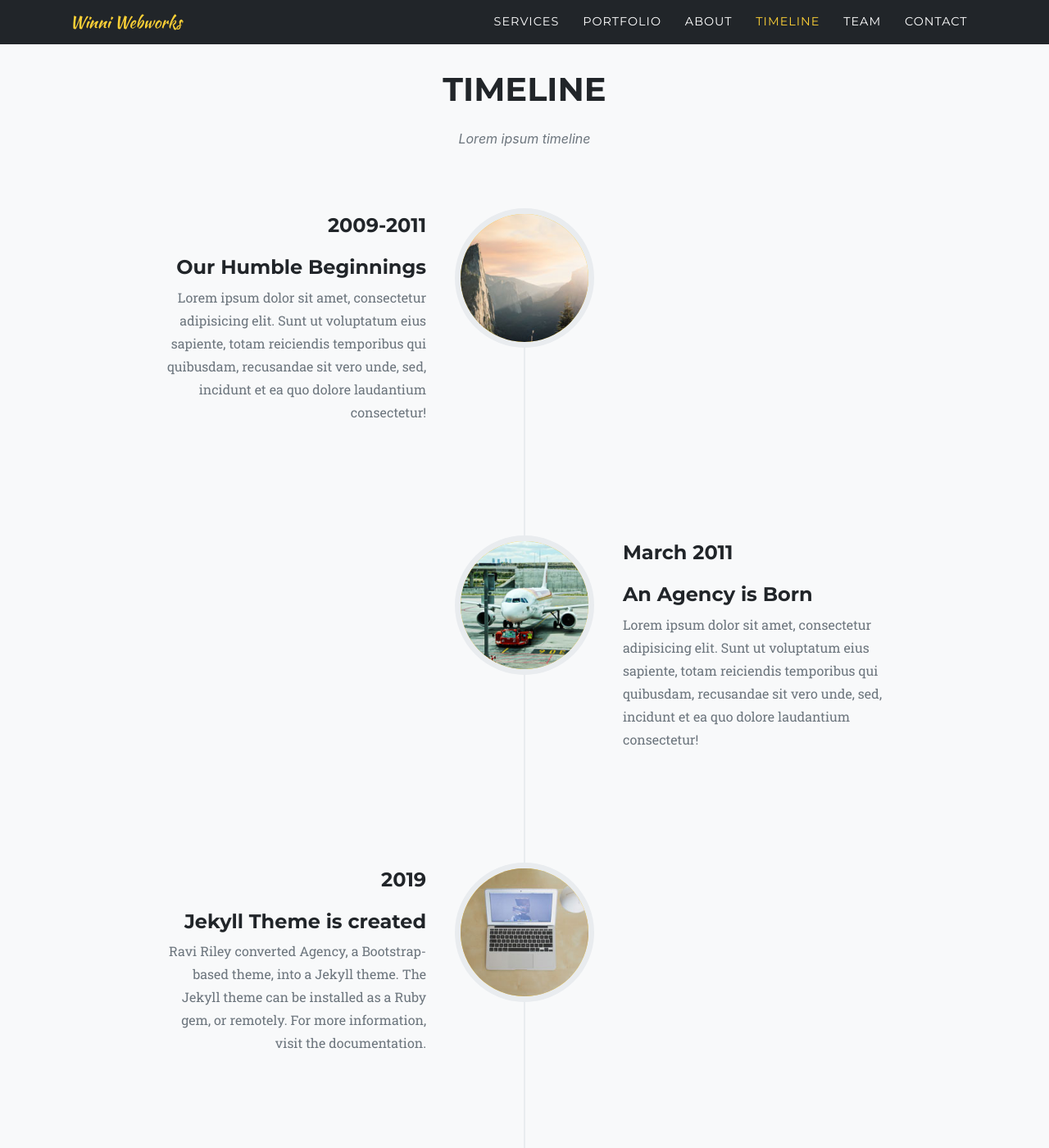
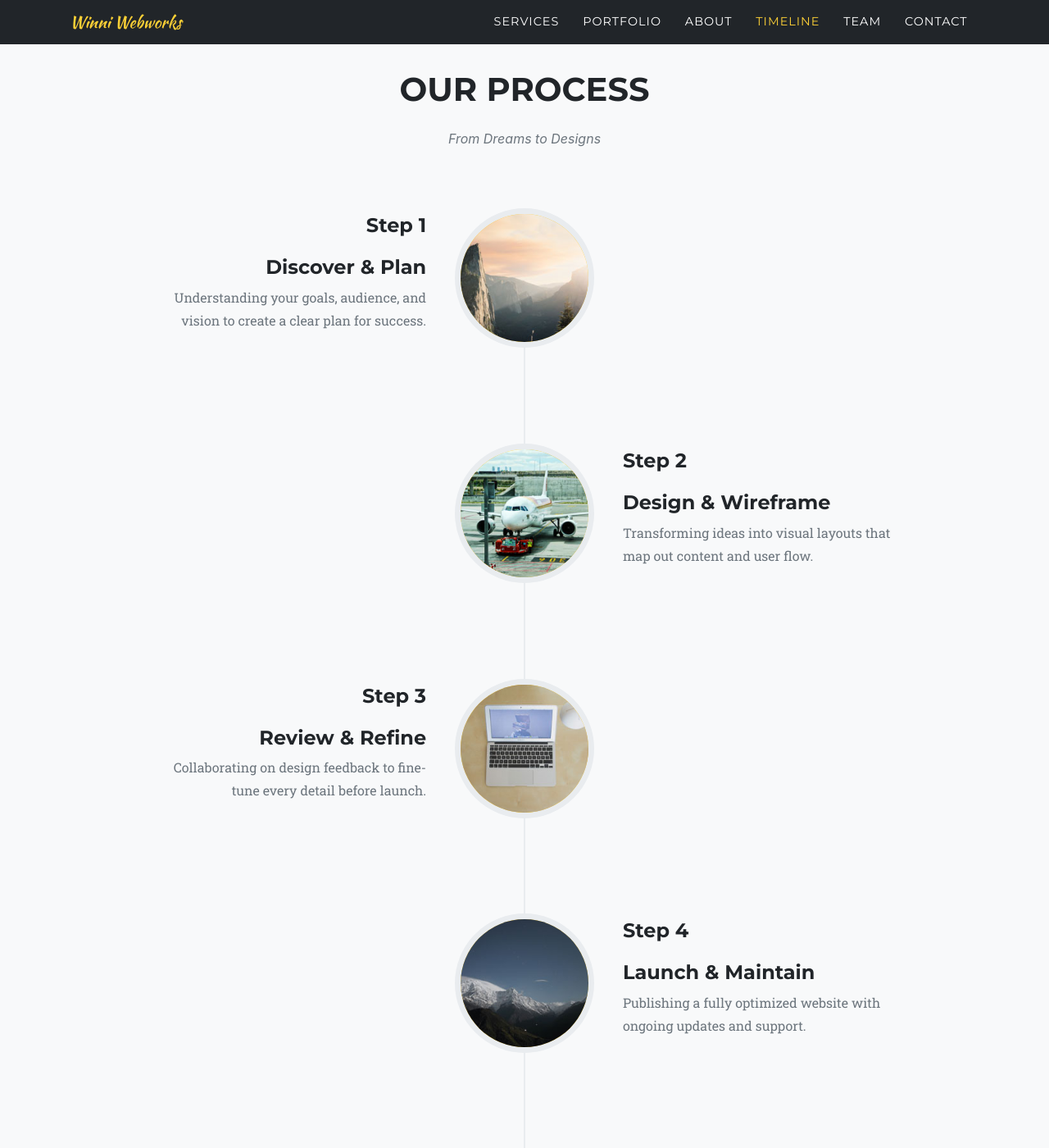
Before and after one commit to Winniwebworks/winniwebworks, a Jekyll site: the page built from index.md, in a window 1280 px wide and 1400 px high, scrolled down 2922 px. Shown: the whole window at 82% size. Built offline with Jekyll 4.4.1, drawn with Linux system fonts in a browser that asks for light colours; some web fonts are replaced; some of the changed text lies outside the part shown.

Commit message:
Update sitetext.yml
update timeline to be process

```diff
--- a/_data/sitetext.yml
+++ b/_data/sitetext.yml
@@ -38,35 +38,35 @@ en: &DEFAULT_EN
     closebutton: "Close Project"
 
   timeline:
-    title: "Timeline"
-    text: "Lorem ipsum timeline"
+    title: "Our Process"
+    text: "From Dreams to Designs"
     section: timeline
     # left is the default
     #start_align: "left"
     events:
-      - title: "Our Humble Beginnings"
-        year: "2009-2011"
-        desc: "Lorem ipsum dolor sit amet, consectetur adipisicing elit. Sunt ut voluptatum eius sapiente, totam reiciendis temporibus qui quibusdam, recusandae sit vero unde, sed, incidunt et ea quo dolore laudantium consectetur!"
+      - title: "Discover & Plan"
+        year: "Step 1"
+        desc: "Understanding your goals, audience, and vision to create a clear plan for success."
         image: assets/img/timeline/1.jpg
         alt:
-      - title: "An Agency is Born"
-        year: "March 2011"
-        desc: "Lorem ipsum dolor sit amet, consectetur adipisicing elit. Sunt ut voluptatum eius sapiente, totam reiciendis temporibus qui quibusdam, recusandae sit vero unde, sed, incidunt et ea quo dolore laudantium consectetur!"
+      - title: "Design & Wireframe"
+        year: "Step 2"
+        desc: "Transforming ideas into visual layouts that map out content and user flow."
         image: assets/img/timeline/2.jpg
         alt:
-      - title: "Jekyll Theme is created"
-        year: "2019"
-        desc: "Ravi Riley converted Agency, a Bootstrap-based theme, into a Jekyll theme. The Jekyll theme can be installed as a Ruby gem, or remotely. For more information, visit the documentation."
+      - title: "Review & Refine"
+        year: "Step 3"
+        desc: "Collaborating on design feedback to fine-tune every detail before launch."
         image: assets/img/timeline/3.jpg
         alt: image alt text
-      - title: "Title"
-        year: "2009-2011"
-        desc: "Your description here, **Markdown** is fully supported."
+      - title: "Launch & Maintain"
+        year: "Step 4"
+        desc: "Publishing a fully optimized website with ongoing updates and support."
         image: assets/img/timeline/4.jpg
         alt:
         # you can enforce the alignment
         align: right
-    end: "Be Part <br> of Our <br> Story!"
+    end: "Let's<br> work <br> together!"
 
   about:
     title: "About The Company"
```
